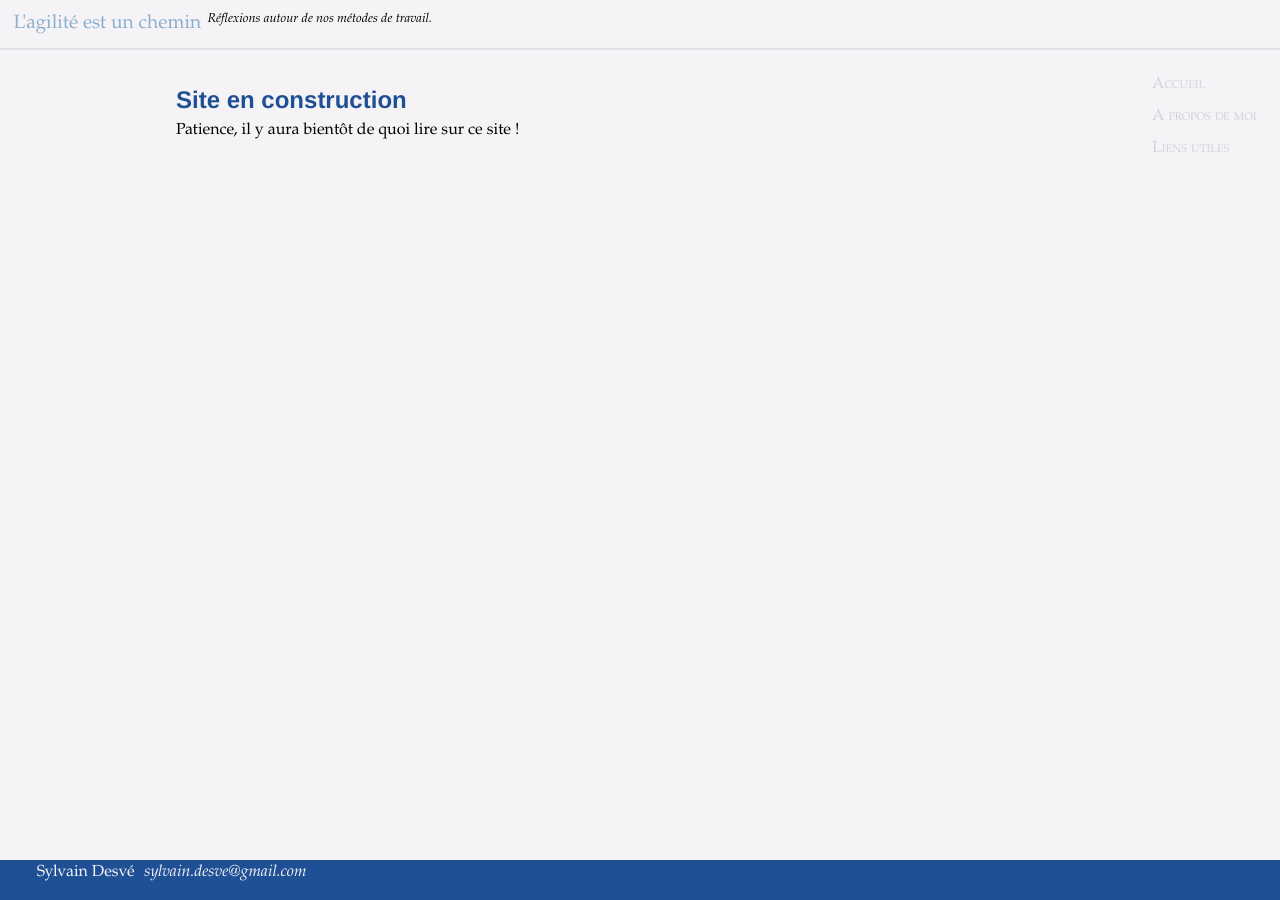
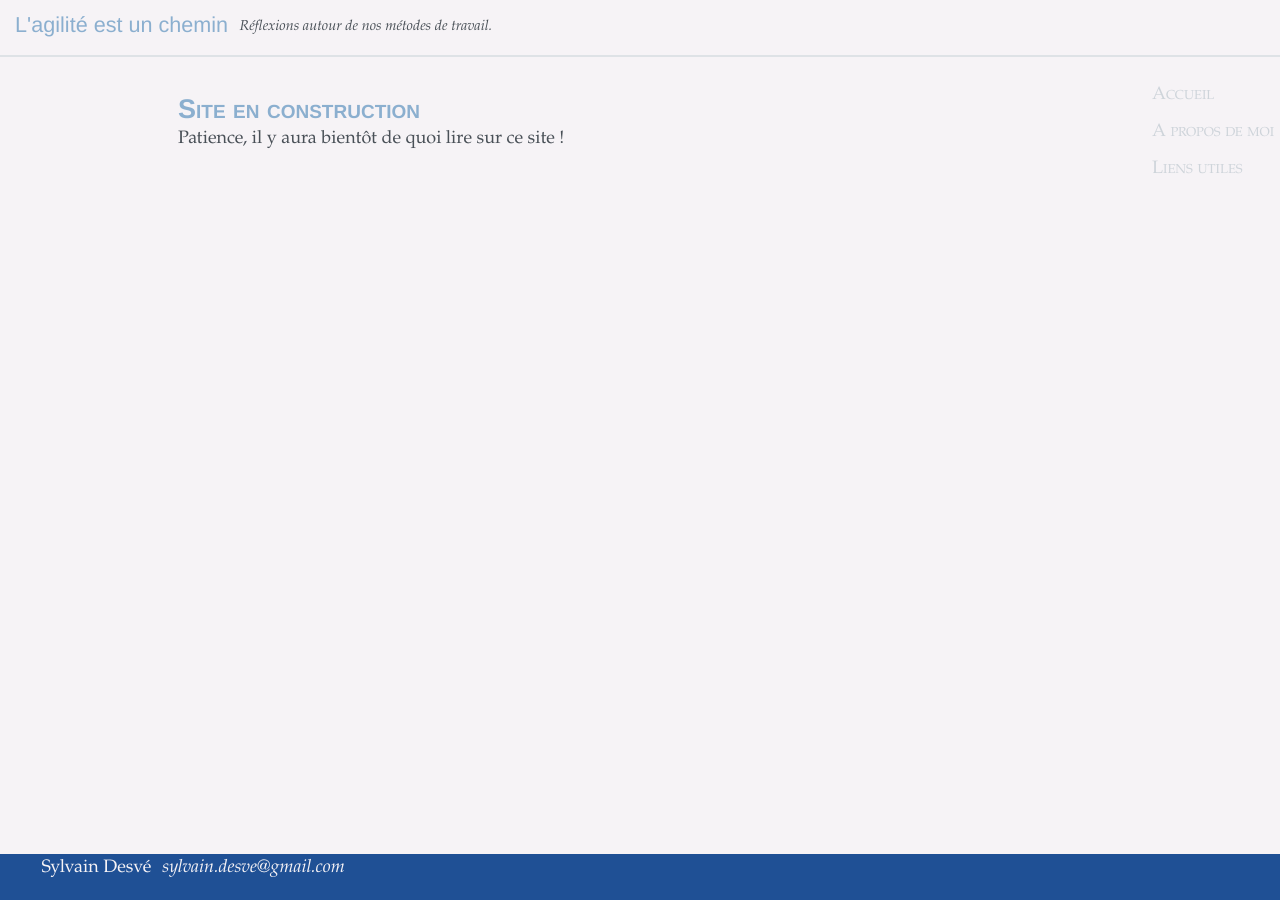
Before and after one commit to sylvaindesve/blog, a Jekyll site: the page built from index.md, in a window 1280 px wide. Built offline with Jekyll 4.4.1, drawn with Linux system fonts in a browser that asks for light colours.

Commit message:
Style des titres

```diff
--- a/_sass/styles.scss
+++ b/_sass/styles.scss
@@ -12,9 +12,11 @@ Styles de base
 
 html {
   background: $light;
+  color: $gray-700;
   font-family: $main-font;
+  font-size: 18px;
   font-weight: 300;
-  line-height: 1.5;
+  line-height: 28px;
 }
 
 h1,
@@ -26,9 +28,25 @@ h4 {
   font-weight: 700;
 }
 
+h1 {
+  margin: 0.2rem 0;
+}
+
+h2 {
+  margin: 0.1rem 0;
+}
+
 p {
   margin-top: 0;
   margin-bottom: 1rem;
+}
+
+em {
+  font-style: italic;
+}
+
+strong {
+  font-weight: bold;
 }
 
 ol,
@@ -84,6 +102,7 @@ Entête
 .site-title {
   color: $primary;
   display: block;
+  font-family: $title-font;
   font-size: 1.2em;
   margin: 0 0.2em;
   text-decoration: none;
@@ -93,7 +112,7 @@ Entête
   display: block;
   font-size: 0.8em;
   font-style: italic;
-  margin: 0 0.2em;
+  margin: 0.15rem 0.4rem;
 }
 
 /* ==========================================================================
@@ -128,6 +147,11 @@ Contenu de la page
 .page-content {
   margin: 1em auto 4em auto;
   padding: 1em;
+
+  h2 {
+    color: $primary;
+    font-variant: small-caps;
+  }
 }
 
 .post-list {
```
